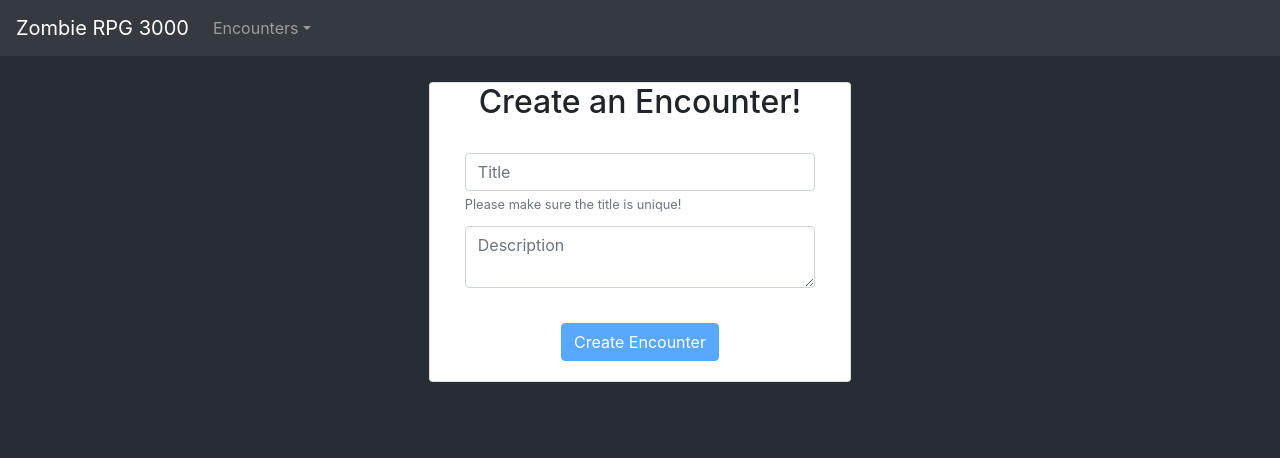
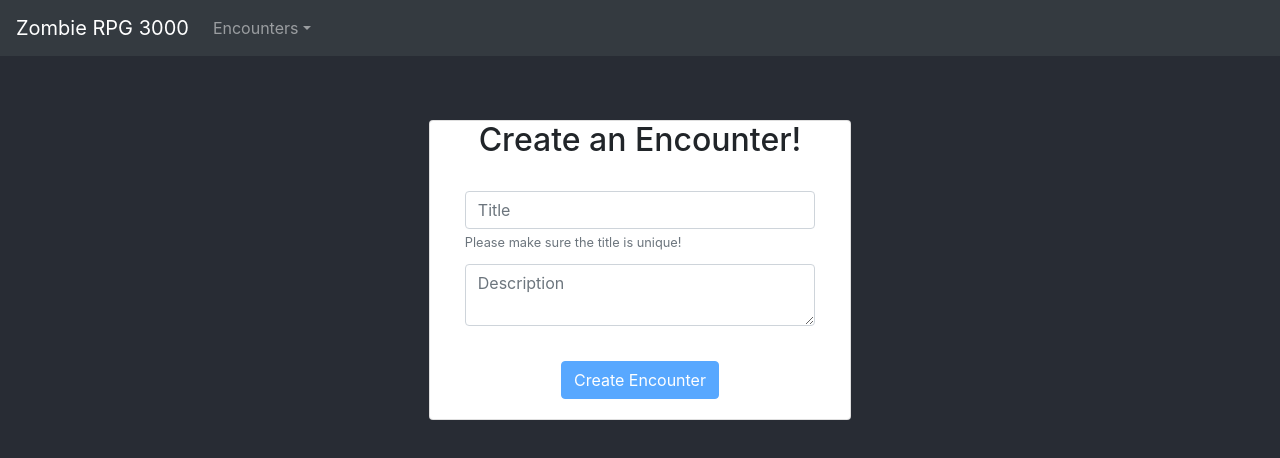
Before and after one commit to ahoopes16/zombie-roleplaying-ui, a React (Create React App) app: page / in a window 1280 px wide. Shown: the top 458 px of the page. Built offline with nearby package versions, Linux system fonts and the light colour scheme.

Commit message:
Change classes a little bit for some more margin

```diff
--- a/src/App.css
+++ b/src/App.css
@@ -11,8 +11,13 @@ html {
 }
 
 .form-container {
-  margin: 2%;
+  margin: 5%;
   width: 33%;
+}
+
+.app-container {
+  margin: 5%;
+  width: 66%;
 }
 
 .form-field {
```
